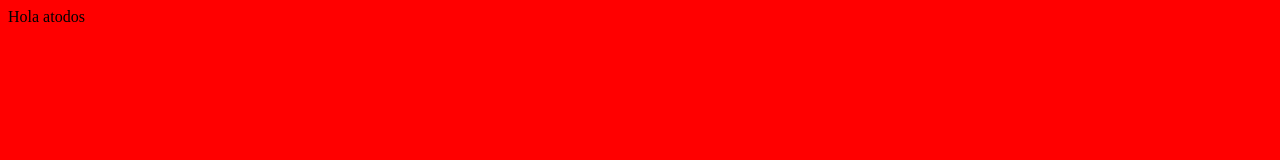
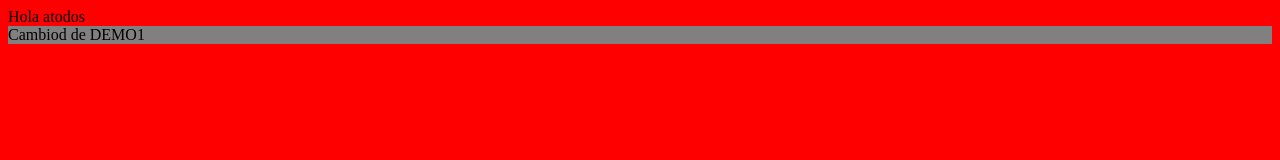
Before and after one commit to Fabiangonto/Prueba2, a plain HTML site: page Prueba2/index.html in a window 1280 px wide. Drawn offline with Linux system fonts and the light colour scheme.

Commit message:
Nuevos archivos prueba.html

```diff
--- a/Prueba2/estilos/estilos.css
+++ b/Prueba2/estilos/estilos.css
@@ -2,3 +2,6 @@ body{
 
 	background: red;
 }
+div{
+	background: gray;
+}
--- a/Prueba2/index.html
+++ b/Prueba2/index.html
@@ -6,5 +6,6 @@
 </head>
 <body>
  Hola atodos
+ <div>Cambiod de DEMO1</div>
 </body>
 </html>
```
Also changed, not shown: Prueba2/prueba.html (added).
